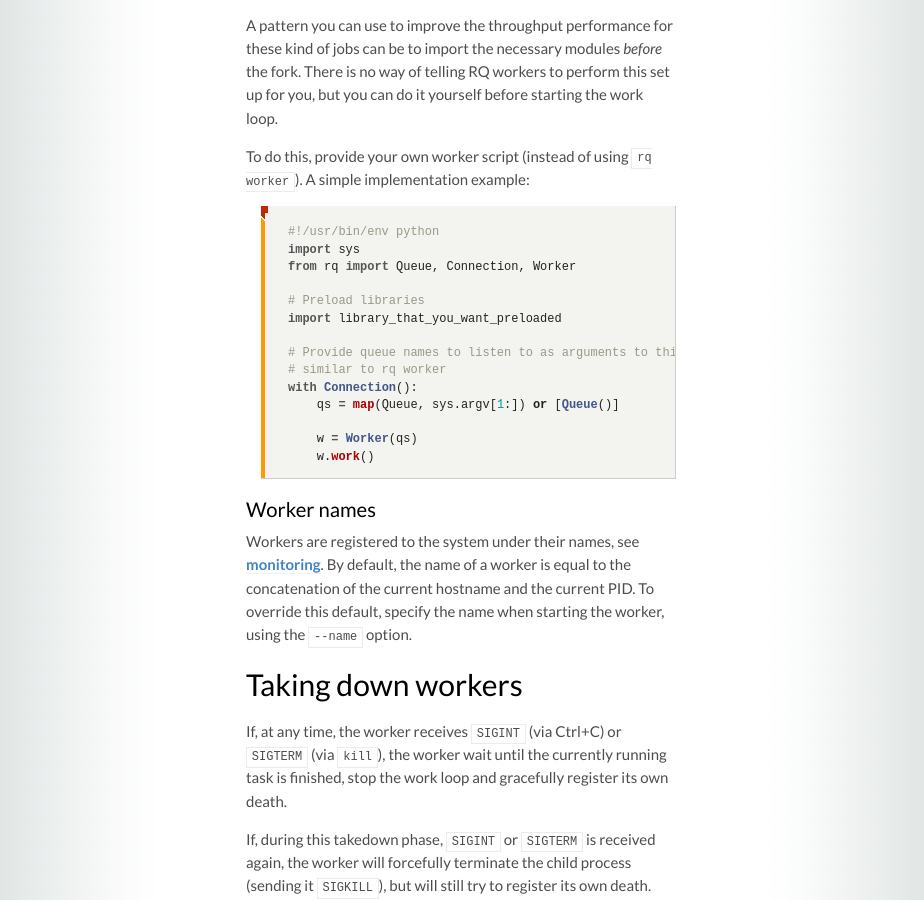
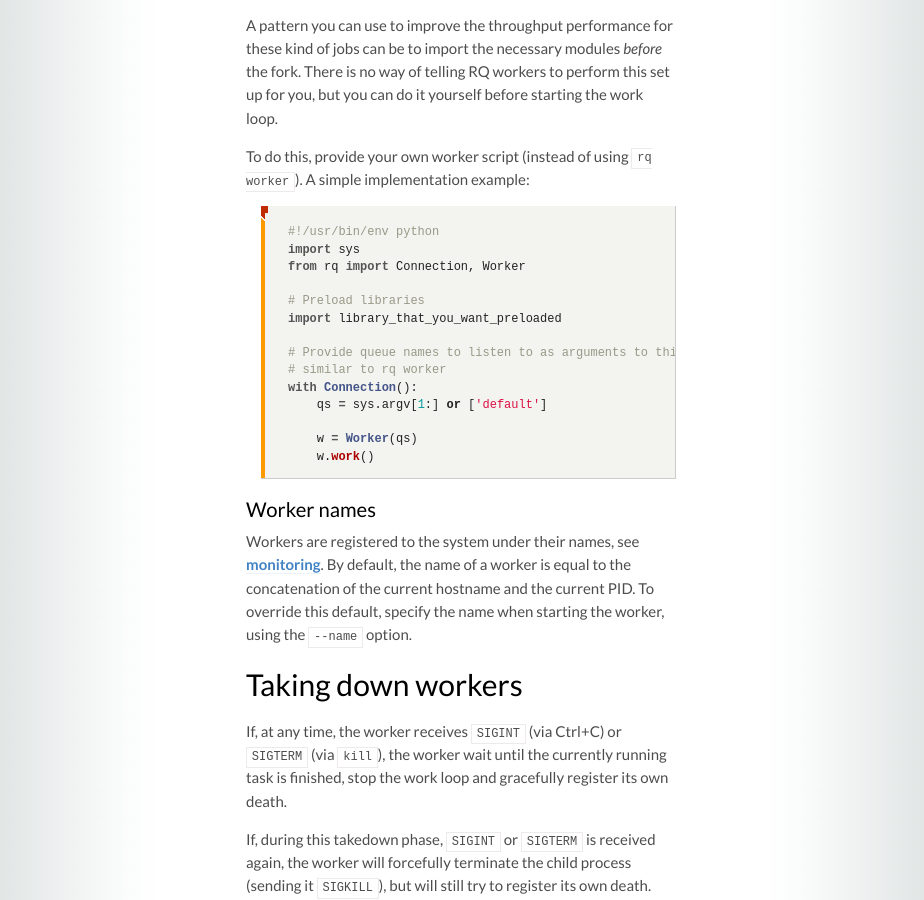
Before and after one commit to rq/rq, a Jekyll site: the page built from docs/workers.md, in a window 1280 px wide and 900 px high, scrolled down 2033 px. Shown: the whole window, without its empty margins (179-1103 px from the left). Built offline with Jekyll 4.4.1, drawn with Linux system fonts in a browser that asks for light colours; some web fonts are replaced; Markdown is read by kramdown in place of the engine named in the settings.

Commit message:
docs: Make sample code of workers compatible with Python 3

```diff
--- a/docs/workers.md
+++ b/docs/workers.md
@@ -94,7 +94,7 @@ A simple implementation example:
 {% highlight python %}
 #!/usr/bin/env python
 import sys
-from rq import Queue, Connection, Worker
+from rq import Connection, Worker
 
 # Preload libraries
 import library_that_you_want_preloaded
@@ -102,7 +102,7 @@ import library_that_you_want_preloaded
 # Provide queue names to listen to as arguments to this script,
 # similar to rq worker
 with Connection():
-    qs = map(Queue, sys.argv[1:]) or [Queue()]
+    qs = sys.argv[1:] or ['default']
 
     w = Worker(qs)
     w.work()
```
